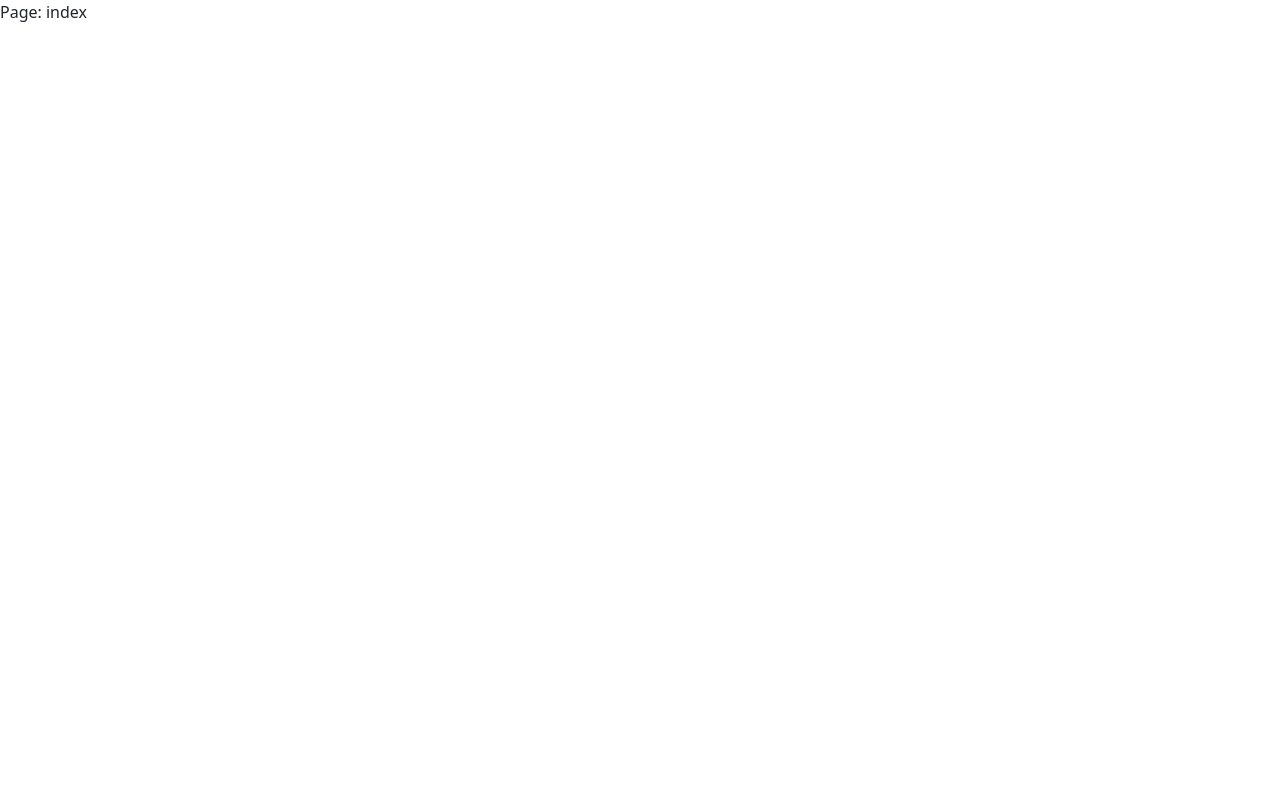
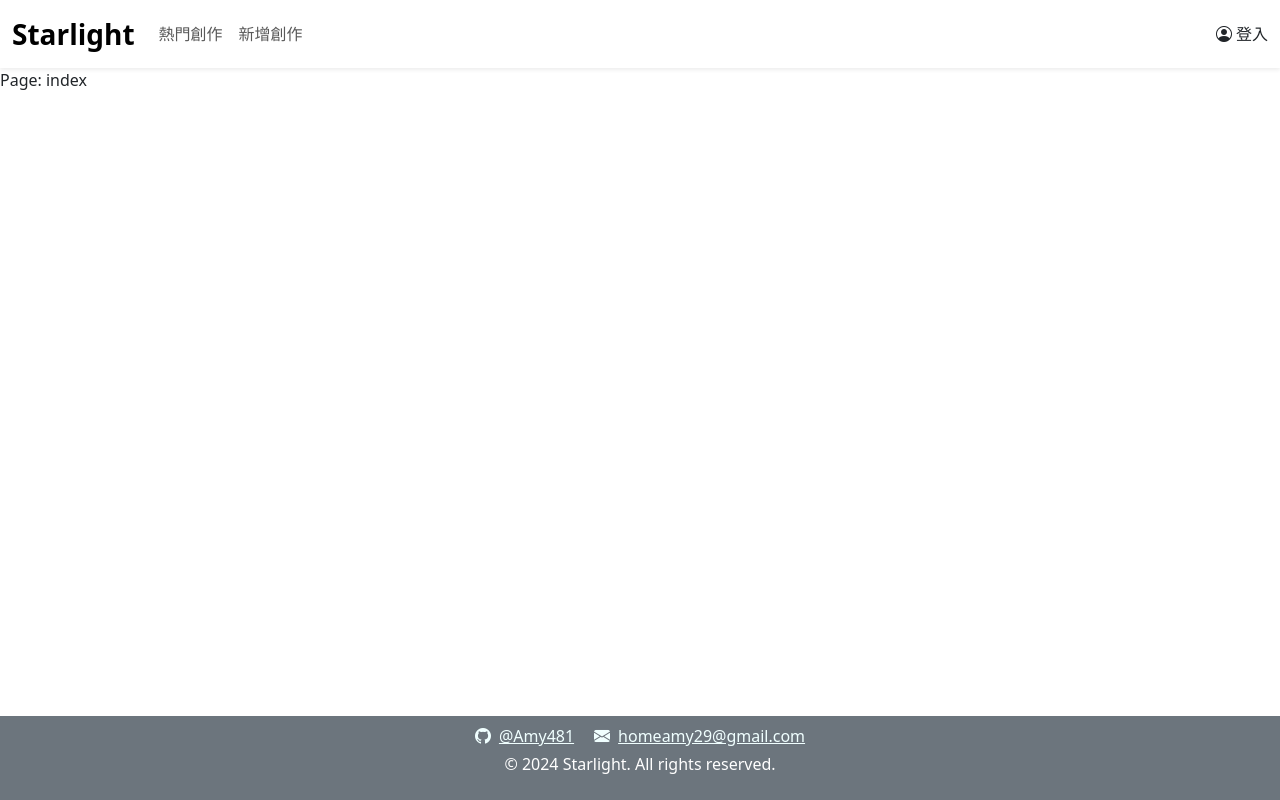
Before and after one commit to Amy481/starlight, a Nuxt app: page / in a window 1280 px wide. Built offline with nearby package versions, Linux system fonts and the light colour scheme.

Commit message:
feat: 新增 header 和 footer

```diff
--- /dev/null
+++ b/components/TheFooter.vue
@@ -0,0 +1,20 @@
+<template>
+  <footer class="bg-secondary text-white p-2">
+    <div class="d-flex flex-lg-row flex-column justify-content-center text-center mb-1">
+      <a href="https://github.com/Amy481" target="_blank" aria-label="github">
+        <i class="bi bi-github me-2"></i>@Amy481
+      </a>
+      <a href="mailto:homeamy29@gmail.com" aria-label="Send Email" rel="noopener noreferrer">
+        <i class="bi bi-envelope-fill me-2"></i>homeamy29@gmail.com
+      </a>
+    </div>
+    <p class="text-center">&copy; 2024 Starlight. All rights reserved.</p>
+  </footer>
+</template>
+<style scoped>
+  a {
+    color: azure;
+    margin: 0 10px;
+    transition: color 0.3s;
+  }
+</style>
--- /dev/null
+++ b/components/TheHeader.vue
@@ -0,0 +1,126 @@
+<script lang="ts" setup>
+  const userInfo = ref({
+    id: "1",
+    name: "Alice Johnson",
+    avatar: "https://picsum.photos/id/1011/200/200",
+    email: "alice.johnson@example.com",
+    password: "abc123",
+  });
+  const isLogin = ref(false);
+  const handleLogout = async () => {};
+</script>
+
+<template>
+  <header>
+    <nav class="navbar navbar-expand-lg navbar-light bg-white shadow-sm navbar-fixed-top">
+      <div class="container-fluid">
+        <NuxtLink class="navbar-brand fw-bold fs-3" to="/"> Starlight </NuxtLink>
+        <button
+          class="navbar-toggler collapsed"
+          type="button"
+          data-bs-toggle="collapse"
+          data-bs-target="#navbarSupportedContent"
+          aria-controls="navbarSupportedContent"
+          aria-expanded="false"
+          aria-label="Toggle navigation">
+          <span class="visually-hidden">Toggle navigation</span>
+          <span class="icon-bar top-bar"></span>
+          <span class="icon-bar middle-bar"></span>
+          <span class="icon-bar bottom-bar"></span>
+        </button>
+        <div class="collapse navbar-collapse" id="navbarSupportedContent">
+          <ul class="navbar-nav me-auto">
+            <li class="nav-item">
+              <NuxtLink class="nav-link" to="/article/list">熱門創作</NuxtLink>
+            </li>
+            <li class="nav-item">
+              <NuxtLink class="nav-link" to="/article/create">新增創作</NuxtLink>
+            </li>
+          </ul>
+          <NuxtLink v-if="!isLogin" class="nav-link" to="/user/login"
+            ><i class="bi bi-person-circle me-1"></i>登入</NuxtLink
+          >
+          <ul v-if="isLogin" class="navbar-nav">
+            <li class="nav-item dropdown">
+              <a
+                class="nav-link dropdown-toggle"
+                href="#"
+                id="navbarDarkDropdownMenuLink"
+                role="button"
+                data-bs-toggle="dropdown"
+                aria-expanded="false">
+                <NuxtImg
+                  :src="userInfo.avatar"
+                  width="50"
+                  height="50"
+                  class="avatar me-1"
+                  format="webp"
+                  alt="用戶頭像" />
+                {{ userInfo.name }}
+              </a>
+              <ul
+                class="dropdown-menu dropdown-menu-end"
+                aria-labelledby="navbarDarkDropdownMenuLink">
+                <li><a class="dropdown-item" href="#">我的創作</a></li>
+                <li><NuxtLink class="dropdown-item" to="/article/create">新增創作</NuxtLink></li>
+                <hr class="dropdown-divider" />
+
+                <li><a class="dropdown-item" @click="handleLogout" href="#">登出</a></li>
+              </ul>
+            </li>
+          </ul>
+        </div>
+      </div>
+    </nav>
+  </header>
+</template>
+
+<style scoped>
+  .nav-link:hover {
+    color: #0056b3;
+  }
+
+  .navbar-toggler {
+    border: none;
+    outline: none;
+  }
+
+  .navbar-toggler:focus {
+    box-shadow: none;
+  }
+
+  .icon-bar {
+    display: block;
+    width: 22px;
+    height: 2px;
+    background-color: #333;
+    margin: 5px 0;
+    transition: all 0.2s;
+  }
+
+  .top-bar {
+    transform: rotate(0);
+    transform-origin: 3% center;
+  }
+
+  .middle-bar {
+    opacity: 1;
+  }
+
+  .bottom-bar {
+    transform: rotate(0);
+    transform-origin: 6% center;
+  }
+
+  .navbar-toggler:not(.collapsed) .top-bar {
+    transform: rotate(45deg);
+  }
+
+  .navbar-toggler:not(.collapsed) .middle-bar {
+    opacity: 0;
+  }
+
+  .navbar-toggler:not(.collapsed) .bottom-bar {
+    transform: rotate(-45deg);
+  }
+</style>
--- a/layouts/default.vue
+++ b/layouts/default.vue
@@ -1,8 +1,12 @@
 <script lang="ts" setup></script>
 
 <template>
-  <div>
-    <slot />
+  <div class="d-flex flex-column min-vh-100">
+    <TheHeader />
+    <div class="flex-fill">
+      <slot class="flex-fill" />
+    </div>
+    <TheFooter />
   </div>
 </template>
 
```
